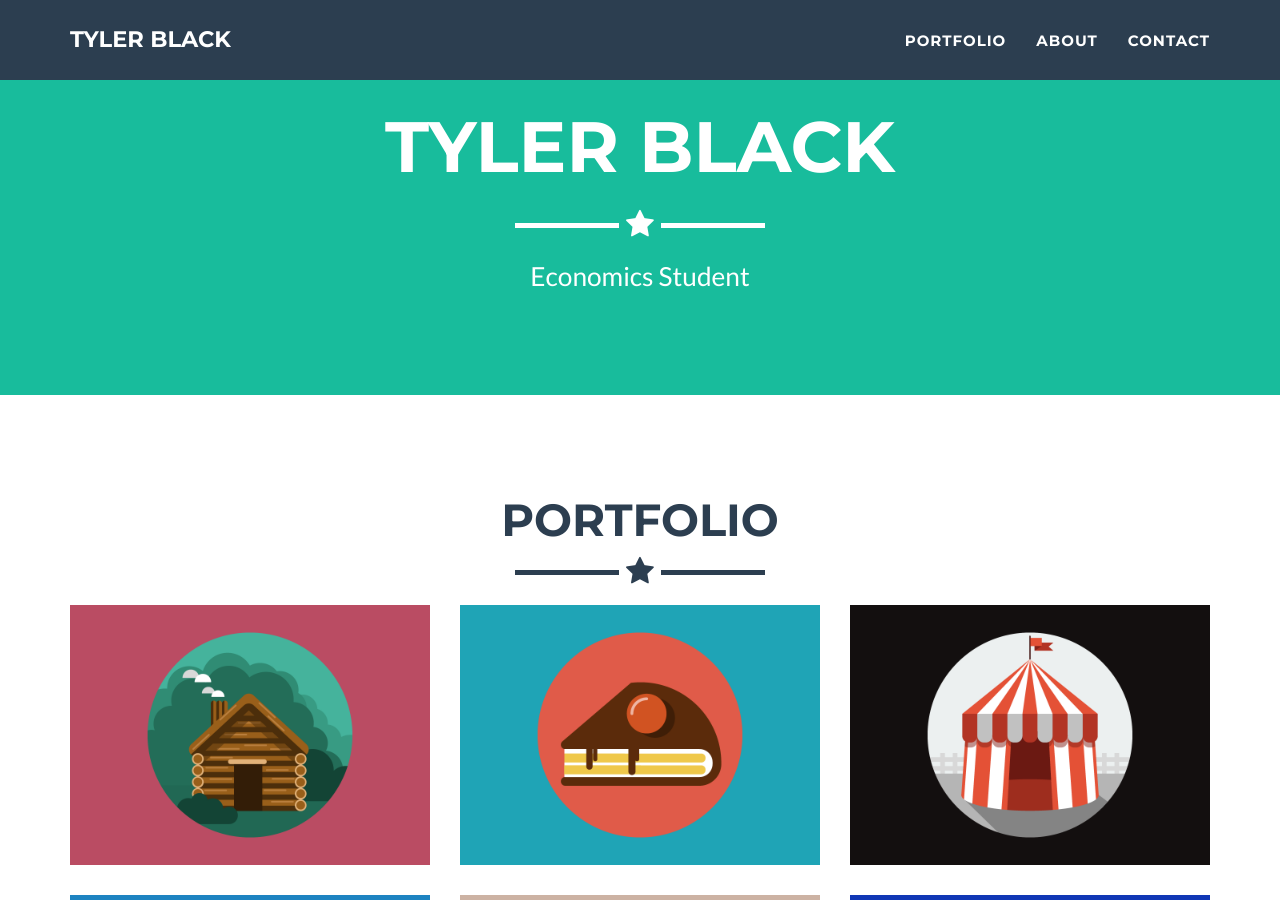
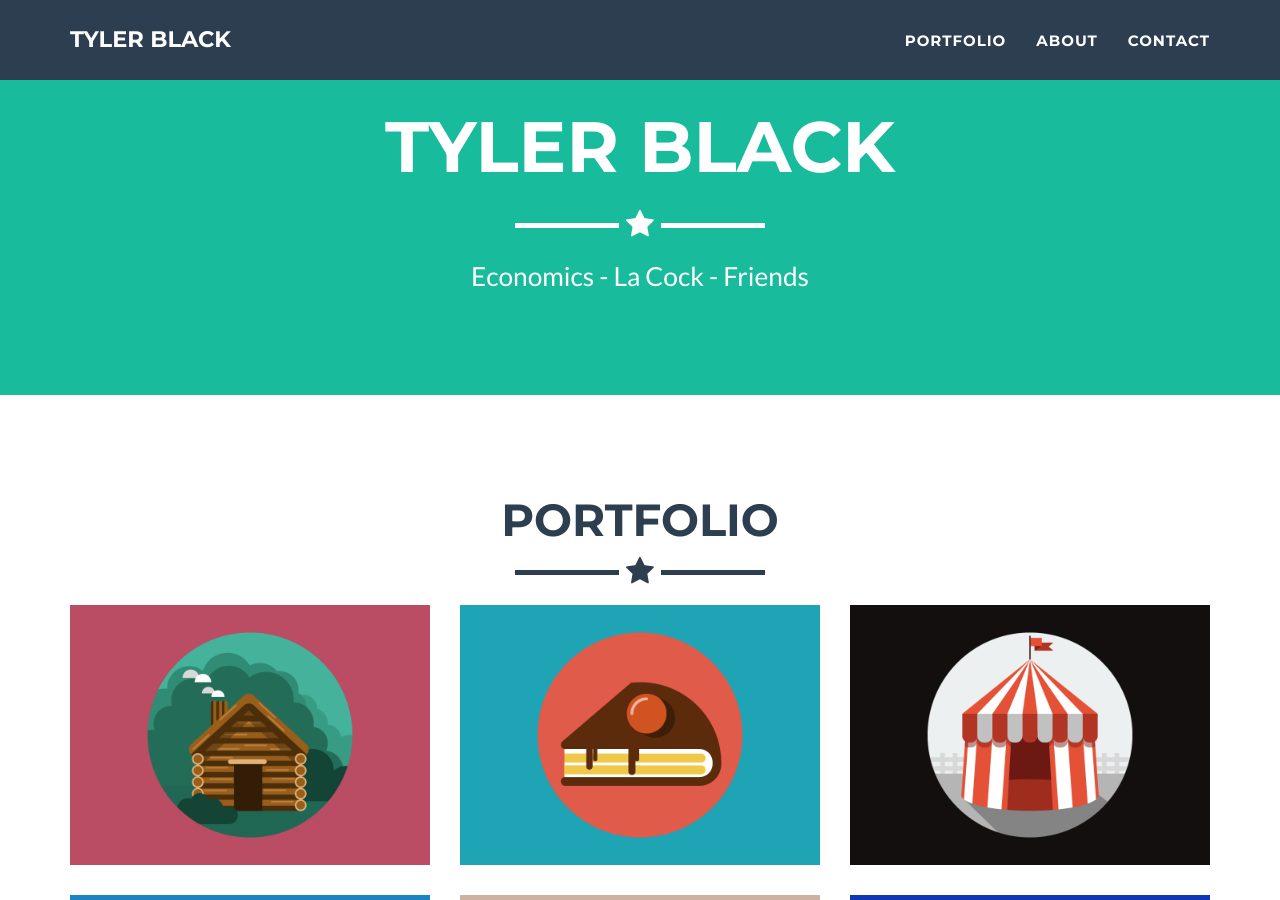
Before and after one commit to blacktq/blacktq.github.io, a Jekyll site: the page built from index.html, in a window 1280 px wide and 900 px high, scrolled down 484 px. Built offline with Jekyll 4.4.1, drawn with Linux system fonts in a browser that asks for light colours.

Commit message:
Update _config.yml

```diff
--- a/_config.yml
+++ b/_config.yml
@@ -4,7 +4,7 @@ email: blacktq@mail.uc.edu
 url: blacktq.github.io
 description: "Hey I'm Tyler, I like sparkling water and long walks on the beach. "
 keywords: "your keywords, separated by commas"
-skills: "Economics Student"
+skills: "Economics - La Cock - Friends"
 meta_author: Black Tyler
 
 # Google webmaster tools
```
